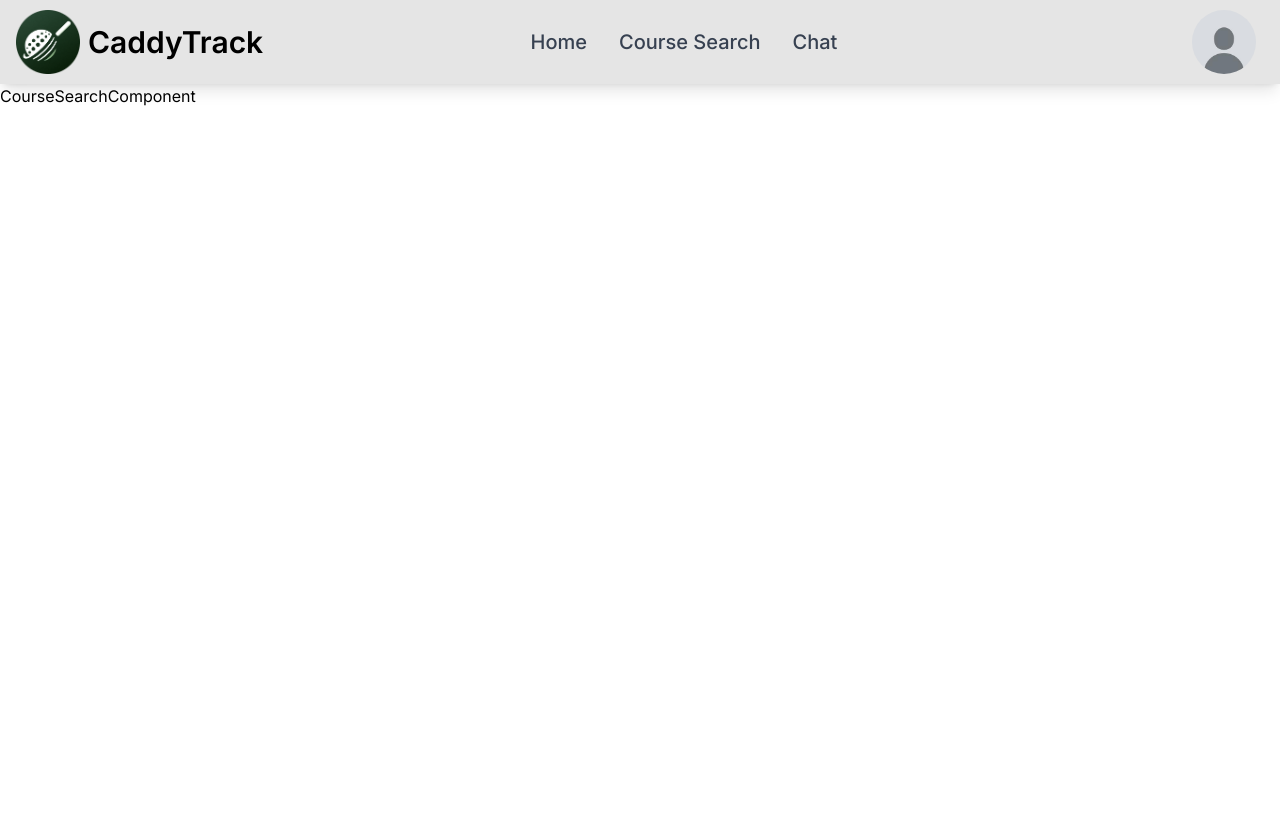
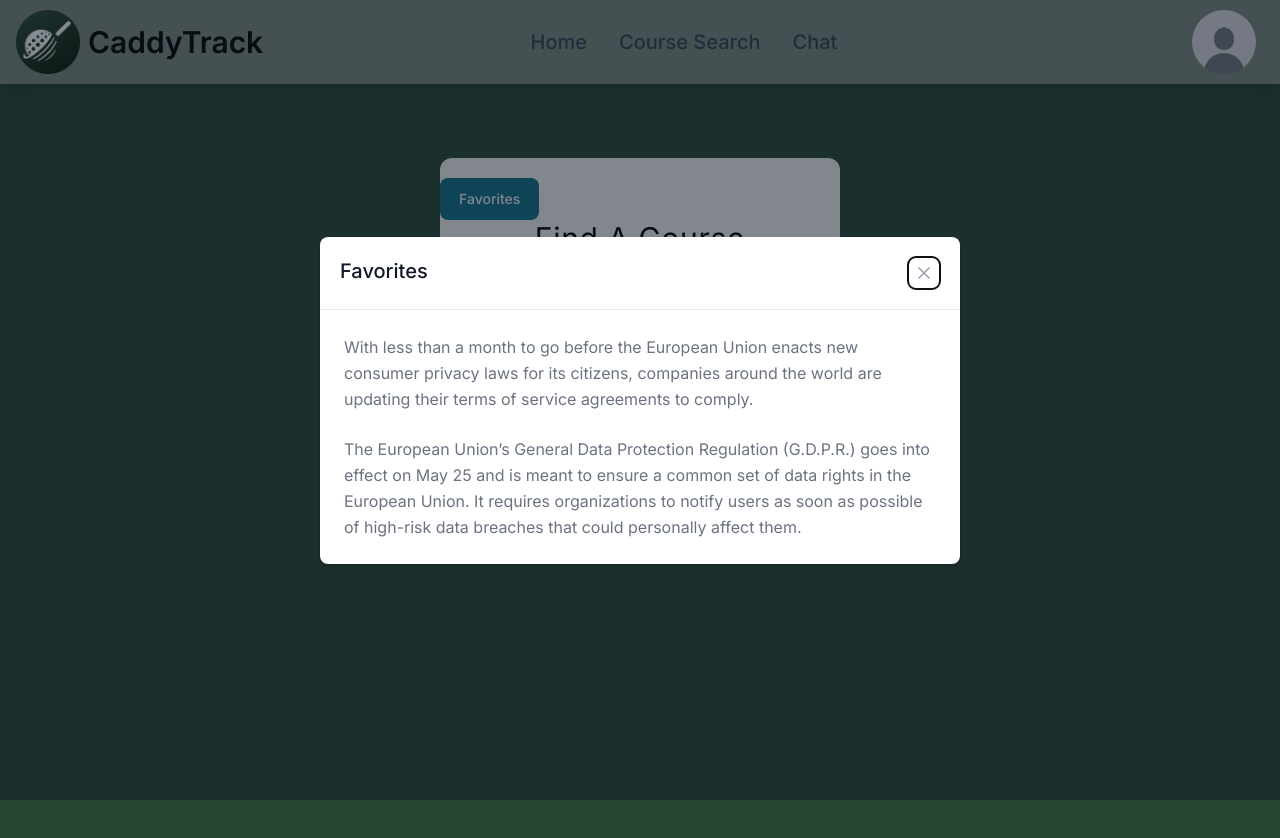
Before and after one commit to AidanYounathan/caddytrackfrontend, a Next.js app: page /CourseSearch in a window 1280 px wide. Shown: the top 838 px of the page. Before the commit the page ends 800 px from the top, so only its background shows below. Built offline with nearby package versions, Linux system fonts and the light colour scheme.

Commit message:
favorites

```diff
--- a/package.json
+++ b/package.json
@@ -13,7 +13,8 @@
     "flowbite-react": "^0.7.5",
     "next": "14.1.4",
     "react": "^18",
-    "react-dom": "^18"
+    "react-dom": "^18",
+    "react-icons": "^5.1.0"
   },
   "devDependencies": {
     "@types/node": "^20",
--- a/src/Components/CourseSearchComponent.tsx
+++ b/src/Components/CourseSearchComponent.tsx
@@ -1,8 +1,48 @@
+import { TextInput, Button, Modal } from 'flowbite-react'
 import React from 'react'
+import { RiSearchLine } from 'react-icons/ri'
+import { useState } from "react";
+
 
 const CourseSearchComponent = () => {
+    const [openModal, setOpenModal] = useState(true);
   return (
-    <div>CourseSearchComponent</div>
+    <>
+    <div className="bg-white opacity-95 rounded-xl py-5">
+    <Button onClick={() => setOpenModal(true)}>Favorites</Button>
+    <h1 className="text-3xl text-center pb-4 tracking-wide">Find A Course</h1>
+    <TextInput id="" type="search" rightIcon={RiSearchLine} placeholder="Enter Location" required />
+
+
+
+
+      <Modal show={openModal} onClose={() => setOpenModal(false)}>
+        <Modal.Header>Favorites</Modal.Header>
+        <Modal.Body>
+          <div className="space-y-6">
+            <p className="text-base leading-relaxed text-gray-500 dark:text-gray-400">
+              With less than a month to go before the European Union enacts new consumer privacy laws for its citizens,
+              companies around the world are updating their terms of service agreements to comply.
+            </p>
+            <p className="text-base leading-relaxed text-gray-500 dark:text-gray-400">
+              The European Union’s General Data Protection Regulation (G.D.P.R.) goes into effect on May 25 and is meant
+              to ensure a common set of data rights in the European Union. It requires organizations to notify users as
+              soon as possible of high-risk data breaches that could personally affect them.
+            </p>
+          </div>
+        </Modal.Body>
+      </Modal>
+
+
+
+
+
+
+
+
+    </div>
+
+    </>
   )
 }
 
--- a/src/app/CourseSearch/page.tsx
+++ b/src/app/CourseSearch/page.tsx
@@ -6,10 +6,18 @@ import React from 'react'
 
 const page = () => {
   return (
-    <div >
+    <>
+    <div className='bg-[#274632]'>
       <NavbarComponent/>
-      <CourseSearchComponent/>
+      <div className="background w-auto h-screen flex">
+         <div className="w-[400px] mx-auto mt-[69px] lg:mt-[74px]">
+          <CourseSearchComponent/>
+          </div>
+      </div>
     </div>
+
+
+    </>
   )
 }
 
```
Also changed, not shown: 1 other file (tests, documents, lock files or other folders).
